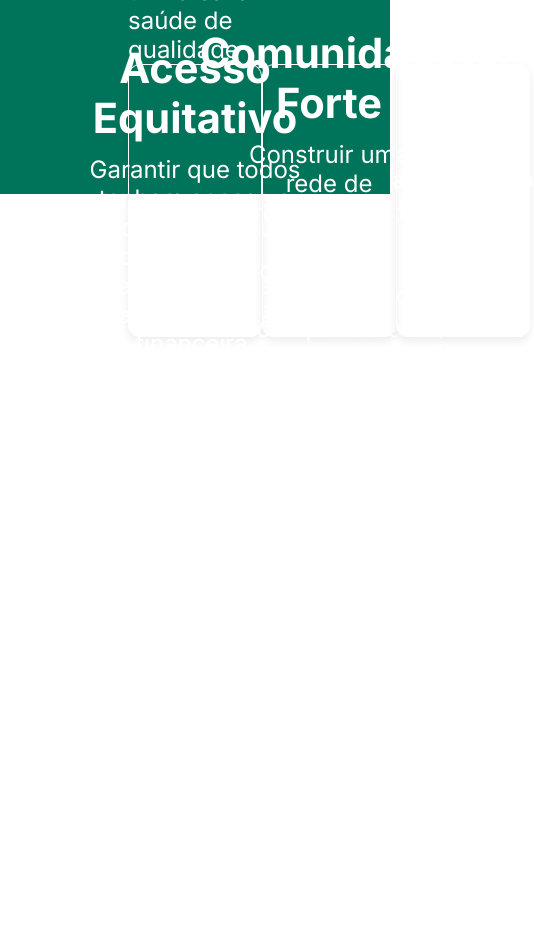
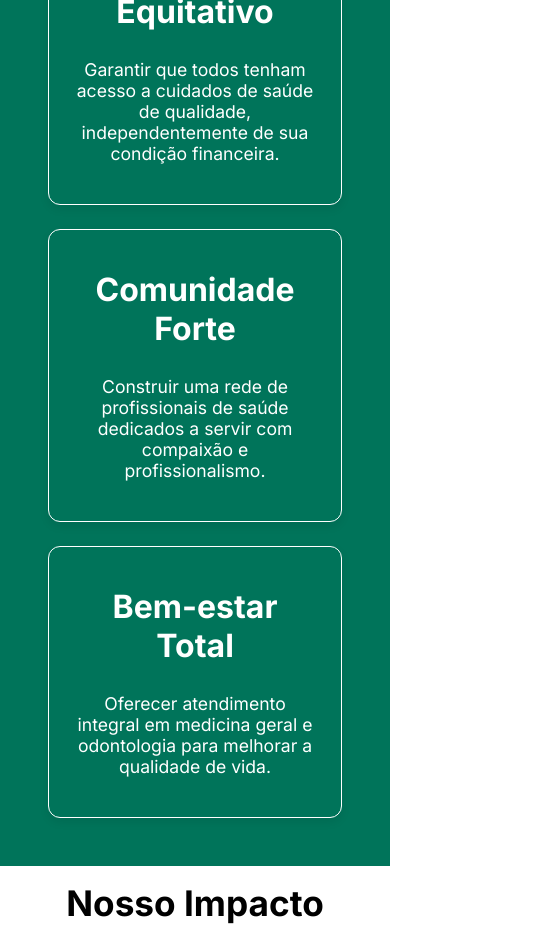
Before and after one commit to EwertonHecsley/react-project-medico-dentista, a React (Vite) app: page / in a window 390 px wide. Shown: the part 1060-1997 px from the top of the page, 534 px wide, since content can reach past the window. Before the commit the page ends 1486 px from the top, so only its background shows below. Built offline with nearby package versions, Linux system fonts and the light colour scheme.

Commit message:
feat: add responsivity

```diff
--- a/src/components/card/Card.module.scss
+++ b/src/components/card/Card.module.scss
@@ -12,12 +12,8 @@ $green-background:#00745A;
   transition: transform 0.2s ease, box-shadow 0.2s ease;
 
   h3{
-    font-size: 1.4rem;
+    font-size:2rem;
     font-weight: 700;
-  }
-
-  p{
-    font-size: 1rem;
   }
 
   &:hover{
@@ -27,8 +23,20 @@ $green-background:#00745A;
 }
 
 .white{
-  background-color: #ffffff;
-  color: #222;
+  border: solid 1px;
+
+  display: flex;
+  flex-direction: column;
+  align-items: center;
+  justify-content: center;
+  text-align: center;
+
+  h3{
+    color: $green-background;
+    font-size: 2.8rem;
+    font-weight: bold;
+    padding-bottom: 1rem;
+  }
 }
 
 .green{
@@ -45,10 +53,8 @@ $green-background:#00745A;
   h3{
     background: none;
     color: #ffffff;
-    font-size: 2.6rem;
-  }
-
-  p{
-    color: #f5f5f5;
+    font-size: 2rem;
+    padding-bottom: 1rem;
+    padding-top: 1rem;
   }
 }
--- a/src/pages/home/Home.jsx
+++ b/src/pages/home/Home.jsx
@@ -50,6 +50,34 @@ export const Home = () => {
           </section>
         </section>
       </section>
+      <section className={s.mainContentThree}>
+        <section className={s.boxContent}>
+          <h2>Nosso Impacto</h2>
+          <p>Transformando a saúde de nossa comunidade, um paciente de cada vez</p>
+          <section className={s.boxCards}>
+            <Card
+              title="2,500+"
+              description="Pessoas Atendidas"
+              variant="white"
+            />
+            <Card
+              title="150+"
+              description="Profissionais Voluntários"
+              variant="white"
+            />
+            <Card
+              title="98%"
+              description="Satisfação dos Pacientes"
+              variant="white"
+            />
+            <Card
+              title="5+"
+              description="Anos de Dedicação"
+              variant="white"
+            />
+          </section>
+        </section>
+      </section>
     </main>
   );
 };
--- a/src/pages/home/Home.module.scss
+++ b/src/pages/home/Home.module.scss
@@ -40,8 +40,13 @@ $green-background: #00745a;
       justify-content: center;
       gap: 2.5rem;
 
+      opacity: 0;
+      transform: translateX(-40px);
+      animation: slideInLeft 1.2s ease-out forwards;
+      animation-delay: 0.6s;
+
       @media (max-width: 1440px) {
-        padding: 0 2rem 0 4rem;
+        padding: 2rem 2rem 0 4rem;
       }
 
       @media (max-width: 1024px) {
@@ -241,38 +246,237 @@ $green-background: #00745a;
     justify-content: center;
     align-items: center;
 
-    .boxContent{
+    @media (max-width: 1024px) {
+      height: auto;
+      padding: 3rem 3rem;
+    }
+
+    @media (max-width: 768px) {
+      margin: auto;
+      height: auto;
+      width: auto;
+    }
+
+    @media (max-width: 360px) {
+      padding: 2rem 1rem;
+    }
+
+    .boxContent {
       width: 100%;
       height: 90%;
-      background:none;
+      background: none;
 
       display: flex;
       flex-direction: column;
       justify-content: space-evenly;
       align-items: flex-start;
-      padding: 0 8rem 0 8rem;
+      padding: 0 8rem;
 
-      h2{
+      @media (max-width: 1440px) {
+        padding: 0 5rem;
+      }
+
+      @media (max-width: 1024px) {
+        height: auto;
+        gap: 2rem;
+        align-items: center;
+        text-align: center;
+        padding: 0;
+      }
+
+      @media (max-width: 768px) {
+        gap: 1.75rem;
+        margin: auto;
+      }
+
+      @media (max-width: 360px) {
+        gap: 1.5rem;
+      }
+
+      h2 {
         background: none;
         color: #ffffff;
         font-weight: bold;
         font-size: 3.8rem;
+
+        @media (max-width: 1440px) {
+          font-size: 3rem;
+        }
+
+        @media (max-width: 1024px) {
+          font-size: 2.6rem;
+        }
+
+        @media (max-width: 768px) {
+          font-size: 2.2rem;
+        }
+
+        @media (max-width: 360px) {
+          font-size: 2rem;
+        }
       }
 
-      p{
+      p {
         background: none;
         color: #ffffff;
-        font-size: 1.5rem;
+        font-size: 1.3rem;
+        max-width: 720px;
+        padding-bottom: 1rem;
+
+        @media (max-width: 1440px) {
+          font-size: 1.3rem;
+        }
+
+        @media (max-width: 1024px) {
+          font-size: 1.2rem;
+        }
+
+        @media (max-width: 768px) {
+          font-size: 1.1rem;
+        }
+
+        @media (max-width: 360px) {
+          font-size: 1rem;
+        }
       }
 
-      .boxCards{
+      .boxCards {
         width: 100%;
         height: 60%;
         background: none;
 
         display: flex;
-        align-items:normal;
+        align-items: normal;
         justify-content: space-between;
+        gap: 2rem;
+
+        @media (max-width: 1024px) {
+          display: grid;
+          grid-template-columns: repeat(2, minmax(0, 1fr));
+          gap: 1.5rem;
+        }
+
+        @media (max-width: 768px) {
+          grid-template-columns: 1fr;
+          margin: auto;
+        }
+
+        @media (max-width: 360px) {
+          gap: 1.25rem;
+        }
+      }
+
+      animation: fadeUp 1.2s ease-out both;
+      animation-delay: 2s;
+    }
+  }
+
+  .mainContentThree {
+    width: 100%;
+    height: 60vh;
+
+    .boxContent {
+      width: 100%;
+      height: 90%;
+      background: none;
+
+      display: flex;
+      flex-direction: column;
+      justify-content: space-evenly;
+      align-items: flex-start;
+      padding: 0 8rem;
+
+      @media (max-width: 1440px) {
+        padding: 0 5rem;
+      }
+
+      @media (max-width: 1024px) {
+        height: auto;
+        gap: 2rem;
+        align-items: center;
+        text-align: center;
+        padding: 0 1rem 0 1rem;
+      }
+
+      @media (max-width: 768px) {
+        gap: 1.75rem;
+        width: 90%;
+        margin: auto;
+        padding-bottom: 1rem;
+
+      }
+
+      @media (max-width: 360px) {
+        gap: 1.5rem;
+      }
+
+      h2 {
+        font-weight: bold;
+        font-size: 3.8rem;
+        padding-top: 1rem;
+
+        @media (max-width: 1440px) {
+          font-size: 3rem;
+        }
+
+        @media (max-width: 1024px) {
+          font-size: 2.6rem;
+        }
+
+        @media (max-width: 768px) {
+          font-size: 2.2rem;
+        }
+
+        @media (max-width: 360px) {
+          font-size: 2rem;
+        }
+      }
+
+      p {
+        font-size: 1.3rem;
+        max-width: 720px;
+        padding-bottom: 1rem;
+
+        @media (max-width: 1440px) {
+          font-size: 1.3rem;
+        }
+
+        @media (max-width: 1024px) {
+          font-size: 1.2rem;
+        }
+
+        @media (max-width: 768px) {
+          font-size: 1.1rem;
+        }
+
+        @media (max-width: 360px) {
+          font-size: 1rem;
+        }
+      }
+
+      .boxCards {
+        width: 100%;
+        height: 60%;
+        background: none;
+
+        display: flex;
+        align-items: normal;
+        justify-content: space-between;
+        gap: 2rem;
+
+        @media (max-width: 1024px) {
+          display: grid;
+          grid-template-columns: repeat(2, minmax(0, 1fr));
+          gap: 1.5rem;
+        }
+
+        @media (max-width: 768px) {
+          grid-template-columns: 1fr;
+        }
+
+        @media (max-width: 360px) {
+          gap: 1.25rem;
+        }
       }
 
       animation: fadeUp 1.2s ease-out both;
@@ -281,11 +485,21 @@ $green-background: #00745a;
   }
 }
 
-
 @keyframes slideInRight {
   0% {
     opacity: 0;
     transform: translateX(40px);
+  }
+  100% {
+    opacity: 1;
+    transform: translateX(0);
+  }
+}
+
+@keyframes slideInLeft {
+  0% {
+    opacity: 0;
+    transform: translateX(-40px);
   }
   100% {
     opacity: 1;
```
